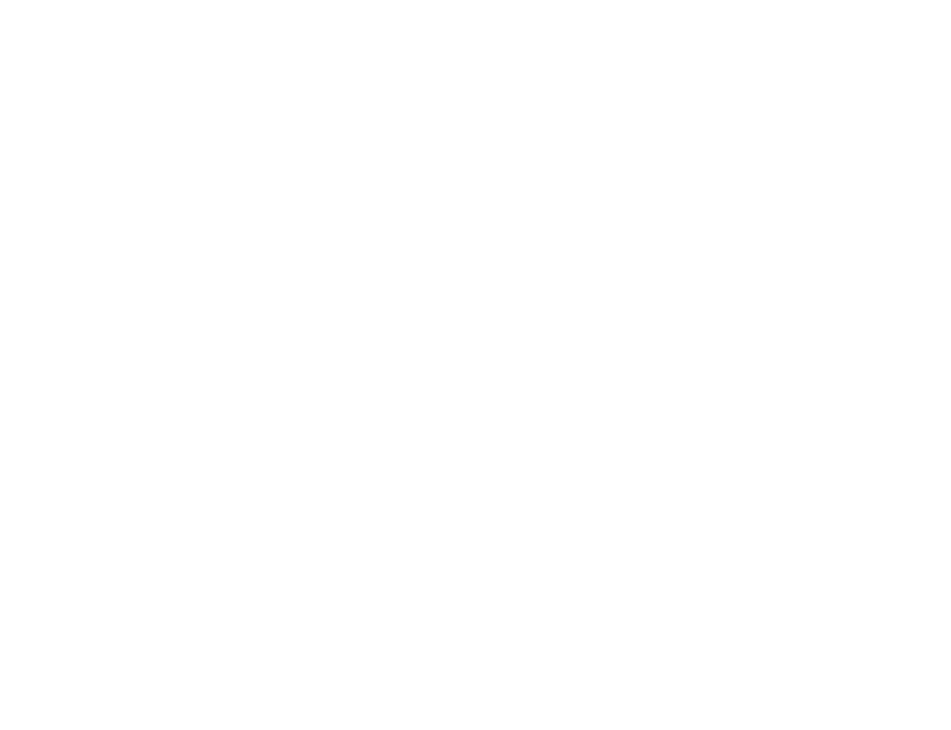
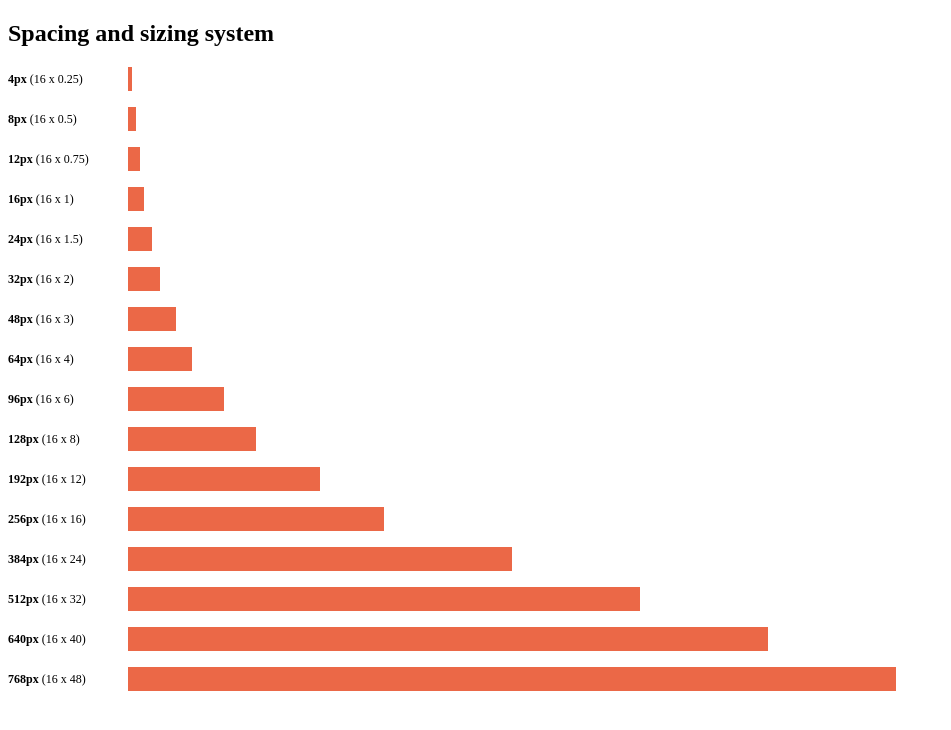
Before and after one commit to hcmetal/design-system, a plain HTML site: page vanilla/index.html in a window 1280 px wide. Shown: the whole page, without its empty margins (0-951 px from the left). Drawn offline with Linux system fonts and the light colour scheme.

Commit message:
create spacing and sizing system

```diff
--- a/vanilla/index.html
+++ b/vanilla/index.html
@@ -4,6 +4,22 @@
     <meta charset="UTF-8" />
     <meta name="viewport" content="width=device-width, initial-scale=1.0" />
     <title>DS with Vanilla HTML and CSS</title>
+    <link rel="stylesheet" href="styles.css" />
   </head>
-  <body></body>
+  <body>
+    <div>
+      <h2>Spacing and sizing system</h2>
+      <div id="spacing-and-sizing-placeholder"></div>
+      <template id="spacing-and-sizing-list-item">
+        <li>
+          <div class="tag-text text-content-s">
+            <span class="step-result bold">4px</span>
+            <span class="step-explain">(16 x 0.25)</span>
+          </div>
+          <div class="step-bar color-bg-fox"></div>
+        </li>
+      </template>
+    </div>
+  </body>
+  <script src="main.js"></script>
 </html>
--- /dev/null
+++ b/vanilla/main.js
@@ -0,0 +1,47 @@
+console.log("yo");
+
+// Generate spacing and sizing list
+const spacingAndSizingPlaceholder = document.getElementById(
+  "spacing-and-sizing-placeholder"
+);
+
+function createSpacingAndSizingListWithTemplate(steps) {
+  const ul = document.createElement("ul");
+
+  const template = document.getElementById("spacing-and-sizing-list-item");
+
+  steps.forEach((step) => {
+    const listItem = document.importNode(template.content, true);
+
+    listItem.querySelector(".step-result").textContent = `${16 * step}px`;
+
+    listItem.querySelector(".step-explain").textContent = `(16 x ${step})`;
+
+    listItem.querySelector(".step-bar").style.width = `${16 * step}px`;
+
+    ul.appendChild(listItem);
+  });
+
+  spacingAndSizingPlaceholder.replaceWith(ul);
+}
+
+const spacingAndSizingSteps = [
+  0.25,
+  0.5,
+  0.75,
+  1,
+  1.5,
+  2,
+  3,
+  4,
+  6,
+  8,
+  12,
+  16,
+  24,
+  32,
+  40,
+  48,
+];
+
+createSpacingAndSizingListWithTemplate(spacingAndSizingSteps);
--- /dev/null
+++ b/vanilla/styles.css
@@ -0,0 +1,29 @@
+ul {
+  padding: 0;
+}
+
+li {
+  margin: 16px 0;
+  list-style-type: none;
+  display: flex;
+  flex-flow: row wrap;
+  justify-content: flex-start;
+  align-items: stretch;
+}
+
+div.tag-text {
+  flex-basis: 120px;
+}
+
+.text-content-s {
+  font-size: 12px;
+  line-height: 24px;
+}
+
+.bold {
+  font-weight: 700;
+}
+
+.color-bg-fox {
+  background-color: HSL(12, 80%, 60%);
+}
```
